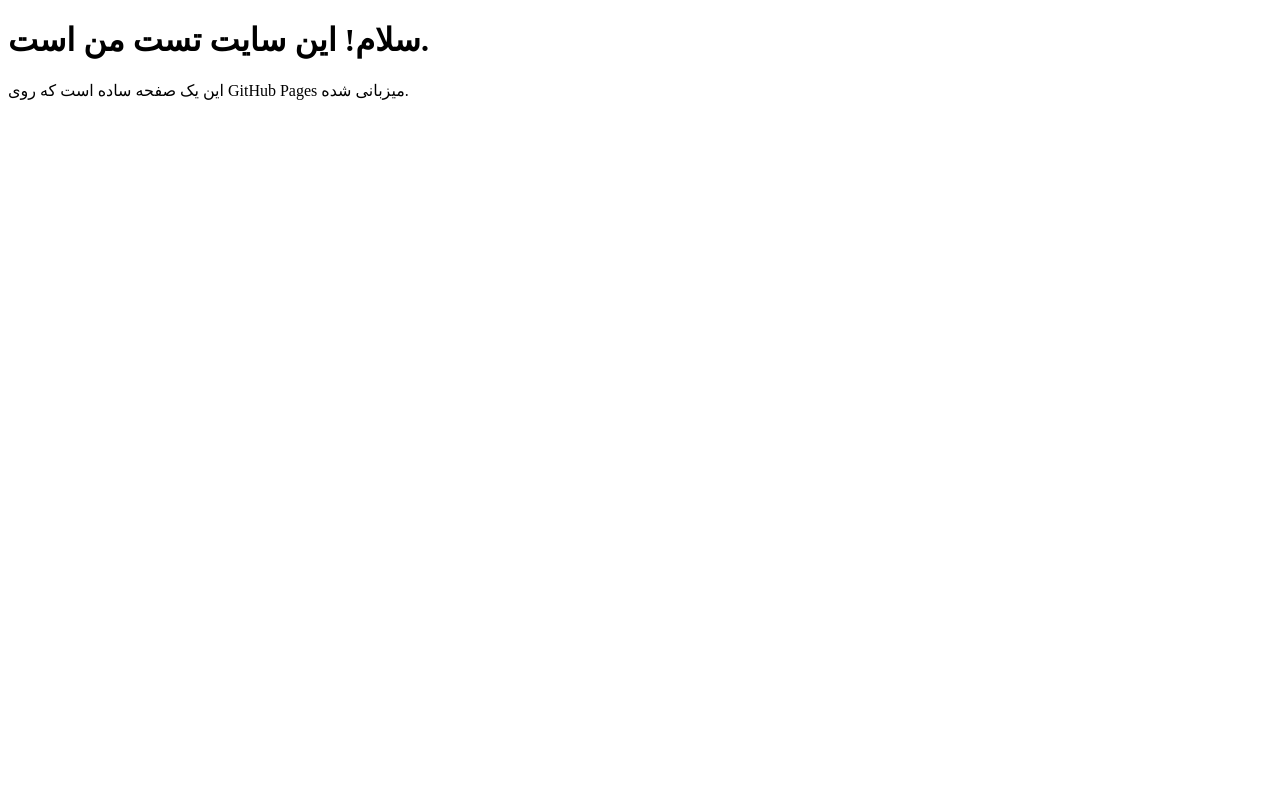
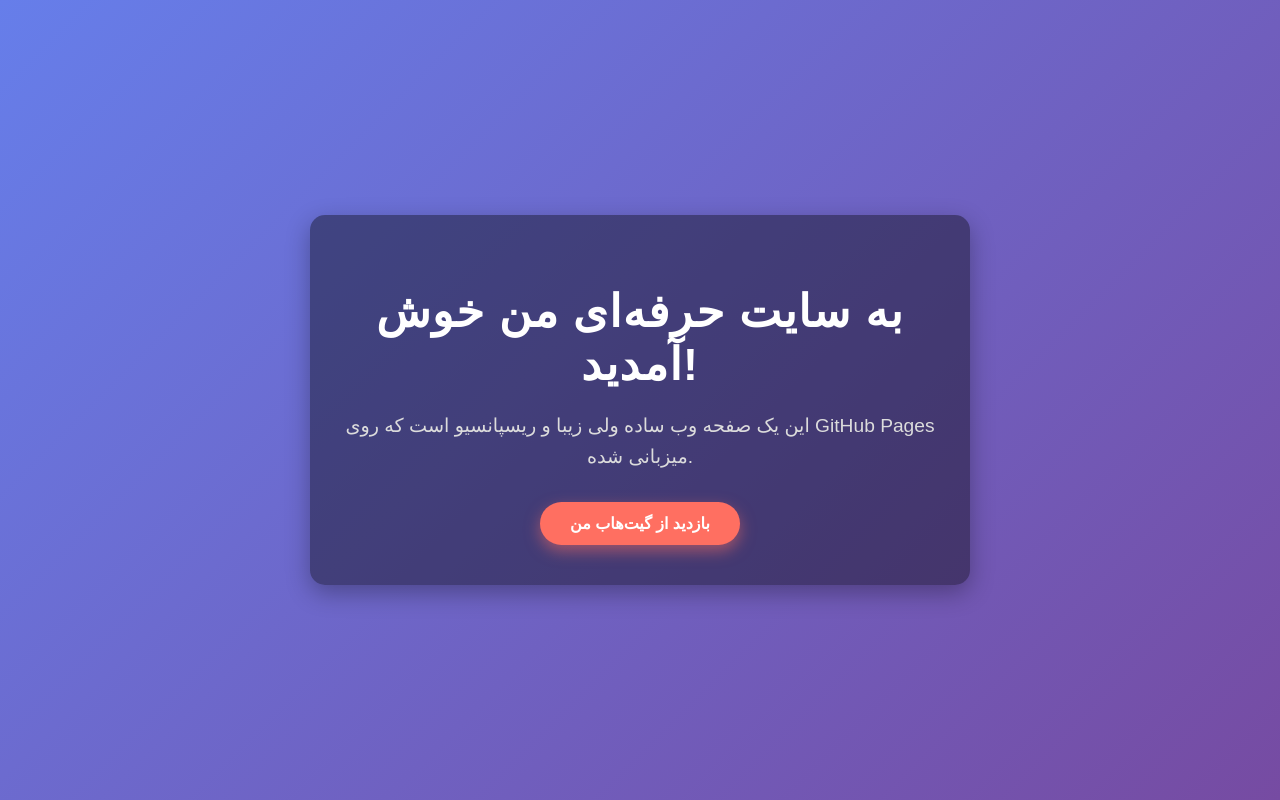
Before and after one commit to 8dAmiRd2/myweb, a plain HTML site: page index.html in a window 1280 px wide. Drawn offline with Linux system fonts and the light colour scheme; a web font is replaced by a local one.

Commit message:
index.html

```diff
--- a/index.html
+++ b/index.html
@@ -1,11 +1,87 @@
 <!DOCTYPE html>
-<html>
+<html lang="fa">
 <head>
-  <title>سایت تست من</title>
-  <meta charset="UTF-8">
+  <meta charset="UTF-8" />
+  <meta name="viewport" content="width=device-width, initial-scale=1" />
+  <title>سایت حرفه‌ای من</title>
+  <style>
+    /* فونت و تنظیمات پایه */
+    @import url('https://cdn.jsdelivr.net/gh/rastikerdar/vazir-font@v30.1.0/dist/font-face.css');
+
+    body {
+      font-family: 'Vazir', sans-serif;
+      margin: 0;
+      background: linear-gradient(135deg, #667eea, #764ba2);
+      color: #fff;
+      min-height: 100vh;
+      display: flex;
+      justify-content: center;
+      align-items: center;
+      padding: 20px;
+      box-sizing: border-box;
+    }
+
+    .container {
+      background: rgba(0, 0, 0, 0.4);
+      padding: 40px 30px;
+      border-radius: 15px;
+      max-width: 600px;
+      text-align: center;
+      box-shadow: 0 8px 24px rgba(0,0,0,0.3);
+      transition: transform 0.3s ease;
+    }
+    .container:hover {
+      transform: translateY(-10px);
+      box-shadow: 0 12px 32px rgba(0,0,0,0.5);
+    }
+
+    h1 {
+      margin-bottom: 20px;
+      font-size: 2.8rem;
+      letter-spacing: 1.2px;
+    }
+
+    p {
+      font-size: 1.2rem;
+      line-height: 1.6;
+      margin-bottom: 30px;
+      color: #dcdcdc;
+    }
+
+    a.button {
+      display: inline-block;
+      background: #ff6f61;
+      color: white;
+      padding: 12px 30px;
+      border-radius: 30px;
+      font-weight: 600;
+      text-decoration: none;
+      box-shadow: 0 6px 15px rgba(255,111,97,0.5);
+      transition: background 0.3s ease;
+    }
+    a.button:hover {
+      background: #ff3b2f;
+    }
+
+    /* ریسپانسیو */
+    @media (max-width: 480px) {
+      .container {
+        padding: 30px 20px;
+      }
+      h1 {
+        font-size: 2rem;
+      }
+      p {
+        font-size: 1rem;
+      }
+    }
+  </style>
 </head>
 <body>
-  <h1>سلام! این سایت تست من است.</h1>
-  <p>این یک صفحه ساده است که روی GitHub Pages میزبانی شده.</p>
+  <div class="container">
+    <h1>به سایت حرفه‌ای من خوش آمدید!</h1>
+    <p>این یک صفحه وب ساده ولی زیبا و ریسپانسیو است که روی GitHub Pages میزبانی شده.</p>
+    <a href="https://github.com/yourusername" class="button" target="_blank" rel="noopener noreferrer">بازدید از گیت‌هاب من</a>
+  </div>
 </body>
 </html>
```
